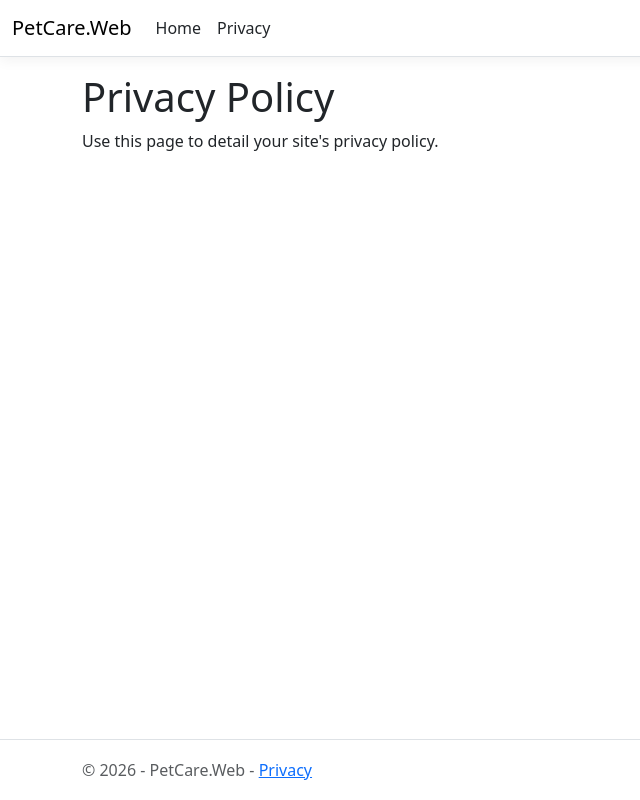
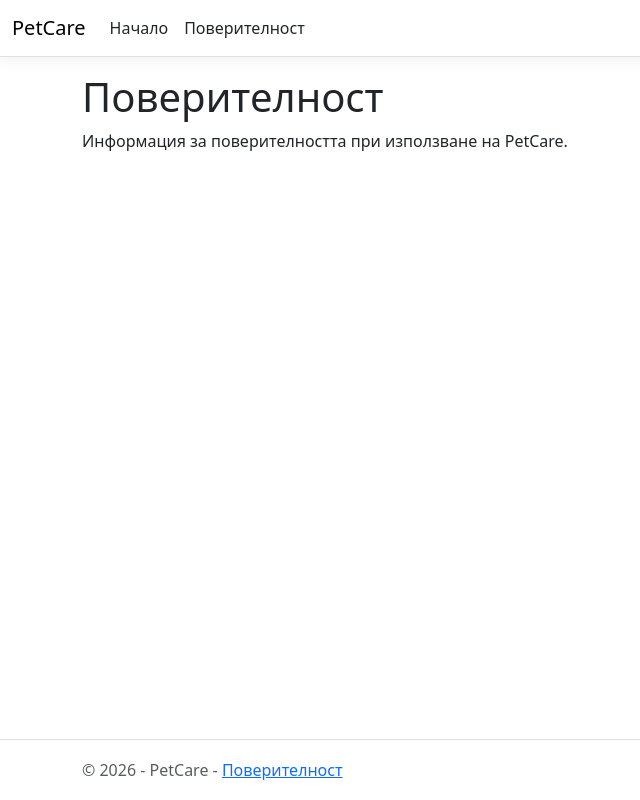
Before and after one commit to MariaDenisheva-Ilieva/PetCare, an ASP.NET Core app: page /Home/Privacy in a window 1280 px wide. Shown: the whole page, without its empty margins (0-640 px from the left). Run offline with ASP.NET Core 8, Linux system fonts and the light colour scheme; style sheets or scripts are compiled from the project's sources.

Commit message:
Localize PetCare home page and navigation in Bulgarian

```diff
--- a/PetCare.Web/Views/Home/Privacy.cshtml
+++ b/PetCare.Web/Views/Home/Privacy.cshtml
@@ -1,6 +1,6 @@
 @{
-    ViewData["Title"] = "Privacy Policy";
+    ViewData["Title"] = "Поверителност";
 }
+
 <h1>@ViewData["Title"]</h1>
-
-<p>Use this page to detail your site's privacy policy.</p>
+<p>Информация за поверителността при използване на PetCare.</p>
--- a/PetCare.Web/Views/Shared/_Layout.cshtml
+++ b/PetCare.Web/Views/Shared/_Layout.cshtml
@@ -1,9 +1,9 @@
 <!DOCTYPE html>
-<html lang="en">
+<html lang="bg">
 <head>
     <meta charset="utf-8" />
     <meta name="viewport" content="width=device-width, initial-scale=1.0" />
-    <title>@ViewData["Title"] - PetCare.Web</title>
+    <title>@ViewData["Title"] - PetCare</title>
     <script type="importmap"></script>
     <link rel="stylesheet" href="~/lib/bootstrap/dist/css/bootstrap.min.css" />
     <link rel="stylesheet" href="~/css/site.css" asp-append-version="true" />
@@ -13,24 +13,27 @@
     <header>
         <nav class="navbar navbar-expand-sm navbar-toggleable-sm navbar-light bg-white border-bottom box-shadow mb-3">
             <div class="container-fluid">
-                <a class="navbar-brand" asp-area="" asp-controller="Home" asp-action="Index">PetCare.Web</a>
-                <button class="navbar-toggler" type="button" data-bs-toggle="collapse" data-bs-target=".navbar-collapse" aria-controls="navbarSupportedContent"
-                        aria-expanded="false" aria-label="Toggle navigation">
+                <a class="navbar-brand" asp-area="" asp-controller="Home" asp-action="Index">PetCare</a>
+                <button class="navbar-toggler" type="button"
+                        data-bs-toggle="collapse" data-bs-target="#mainNavigation"
+                        aria-controls="mainNavigation" aria-expanded="false"
+                        aria-label="Отваряне или затваряне на менюто">
                     <span class="navbar-toggler-icon"></span>
                 </button>
-                <div class="navbar-collapse collapse d-sm-inline-flex justify-content-between">
+                <div id="mainNavigation" class="navbar-collapse collapse d-sm-inline-flex justify-content-between">
                     <ul class="navbar-nav flex-grow-1">
                         <li class="nav-item">
-                            <a class="nav-link text-dark" asp-area="" asp-controller="Home" asp-action="Index">Home</a>
+                            <a class="nav-link text-dark" asp-area="" asp-controller="Home" asp-action="Index">Начало</a>
                         </li>
                         <li class="nav-item">
-                            <a class="nav-link text-dark" asp-area="" asp-controller="Home" asp-action="Privacy">Privacy</a>
+                            <a class="nav-link text-dark" asp-area="" asp-controller="Home" asp-action="Privacy">Поверителност</a>
                         </li>
                     </ul>
                 </div>
             </div>
         </nav>
     </header>
+
     <div class="container">
         <main role="main" class="pb-3">
             @RenderBody()
@@ -39,9 +42,10 @@
 
     <footer class="border-top footer text-muted">
         <div class="container">
-            &copy; 2026 - PetCare.Web - <a asp-area="" asp-controller="Home" asp-action="Privacy">Privacy</a>
+            &copy; 2026 - PetCare - <a asp-area="" asp-controller="Home" asp-action="Privacy">Поверителност</a>
         </div>
     </footer>
+
     <script src="~/lib/jquery/dist/jquery.min.js"></script>
     <script src="~/lib/bootstrap/dist/js/bootstrap.bundle.min.js"></script>
     <script src="~/js/site.js" asp-append-version="true"></script>
```
Also changed, not shown: PetCare.Web/Views/Home/Index.cshtml (+6 -4 lines).
